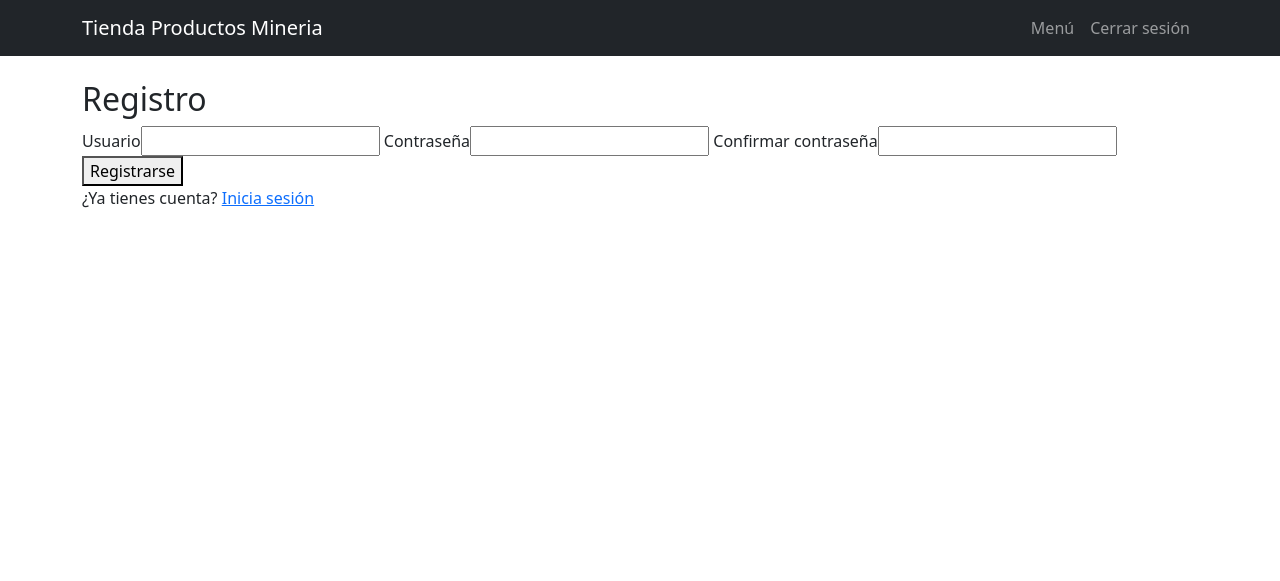
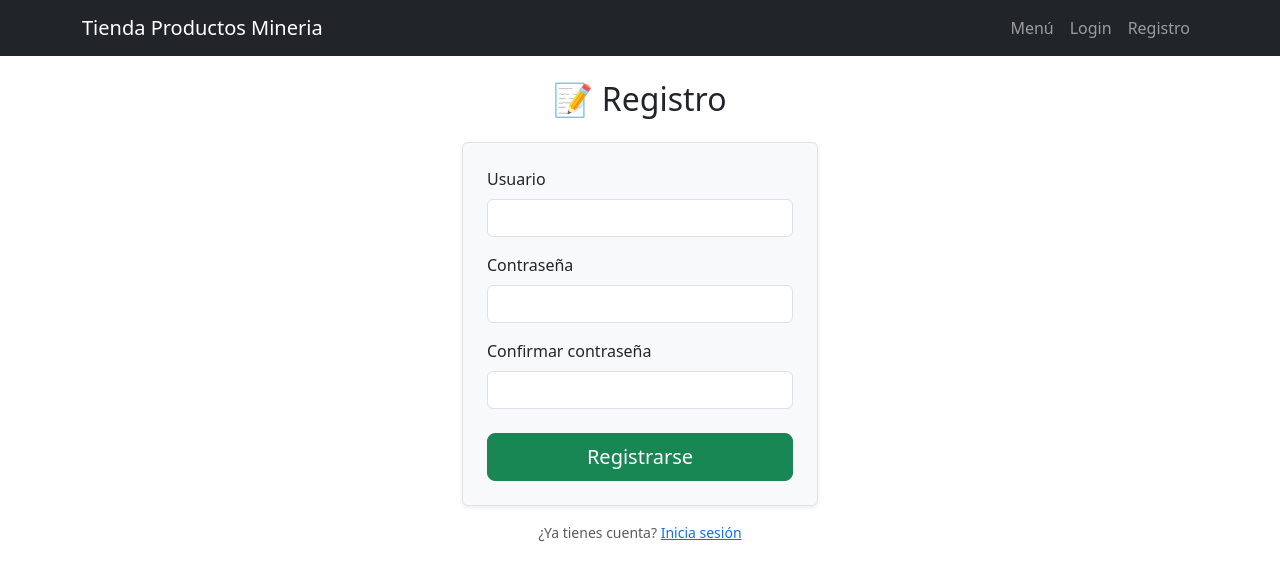
Before and after one commit to bak1-H/Tienda_Gitub, a Flask app: page /auth/register in a window 1280 px wide. Shown: the top 581 px of the page. Run offline with Flask 3, Linux system fonts and the light colour scheme.

Commit message:
se agrega navbar con registro basico

```diff
--- a/flask-oc/app/templates/base.html
+++ b/flask-oc/app/templates/base.html
@@ -22,9 +22,22 @@
                         <li class="nav-item">
                             <a class="nav-link" href="/">Menú</a>
                         </li>
+
+                        {% if current_user.is_authenticated %}
                         <li class="nav-item">
-                            <a class="nav-link btn btn-sm btn-outline-light" href="/auth/logout">Cerrar sesión</a>
+                            <span class="nav-link disabled">Hola, {{ current_user.username }}</span>
                         </li>
+                        <li class="nav-item">
+                            <a class="nav-link btn btn-sm btn-outline-light" href="{{ url_for('auth.logout') }}">Cerrar sesión</a>
+                        </li>
+                        {% else %}
+                        <li class="nav-item">
+                            <a class="nav-link" href="{{ url_for('auth.login') }}">Login</a>
+                        </li>
+                        <li class="nav-item">
+                            <a class="nav-link" href="{{ url_for('auth.register') }}">Registro</a>
+                        </li>
+                        {% endif %}
                     </ul>
                 </div>
             </div>
--- a/flask-oc/app/templates/invoice.html
+++ b/flask-oc/app/templates/invoice.html
@@ -10,7 +10,7 @@
         <div class="card shadow-sm mb-4">
             <div class="card-header bg-light">
                 <p class="h5 mb-0">
-                    Orden: **{{ order.order_number }}** | Cliente: **{{ order.customer_name }}**
+                    Orden: *{{ order.order_number }}* | Cliente: *{{ order.customer_name }}*
                 </p>
             </div>
 
--- a/flask-oc/app/templates/register.html
+++ b/flask-oc/app/templates/register.html
@@ -7,19 +7,40 @@
 </head>
 <body>
 
-    {% extends 'base.html' %}
+{% extends 'base.html' %}
+
 {% block content %}
-<h2>Registro</h2>
-<form method="post">
-  <label>Usuario<input name="username" required></label>
-  <label>Contraseña<input type="password" name="password" required></label>
-  <label>Confirmar contraseña<input type="password" name="confirm" required></label>
-  <button type="submit">Registrarse</button>
-</form>
-<p>¿Ya tienes cuenta? <a href="{{ url_for('auth.login') }}">Inicia sesión</a></p>
+<div class="row justify-content-center">
+  <div class="col-md-6 col-lg-4">
+    <h2 class="mb-4 text-center">📝 Registro</h2>
+
+    <form method="post" class="p-4 border rounded shadow-sm bg-light">
+      <div class="mb-3">
+        <label for="username" class="form-label">Usuario</label>
+        <input type="text" name="username" id="username" class="form-control" required>
+      </div>
+
+      <div class="mb-3">
+        <label for="password" class="form-label">Contraseña</label>
+        <input type="password" name="password" id="password" class="form-control" required>
+      </div>
+
+      <div class="mb-4">
+        <label for="confirm" class="form-label">Confirmar contraseña</label>
+        <input type="password" name="confirm" id="confirm" class="form-control" required>
+      </div>
+
+      <div class="d-grid">
+        <button type="submit" class="btn btn-success btn-lg">Registrarse</button>
+      </div>
+    </form>
+
+    <p class="mt-3 text-center text-muted small">
+      ¿Ya tienes cuenta? <a href="{{ url_for('auth.login') }}">Inicia sesión</a>
+    </p>
+  </div>
+</div>
 {% endblock %}
-
-<p>¿No tienes cuenta? <a href="{{ url_for('auth.register') }}">Regístrate</a></p>
 
 </body>
 </html>
```
